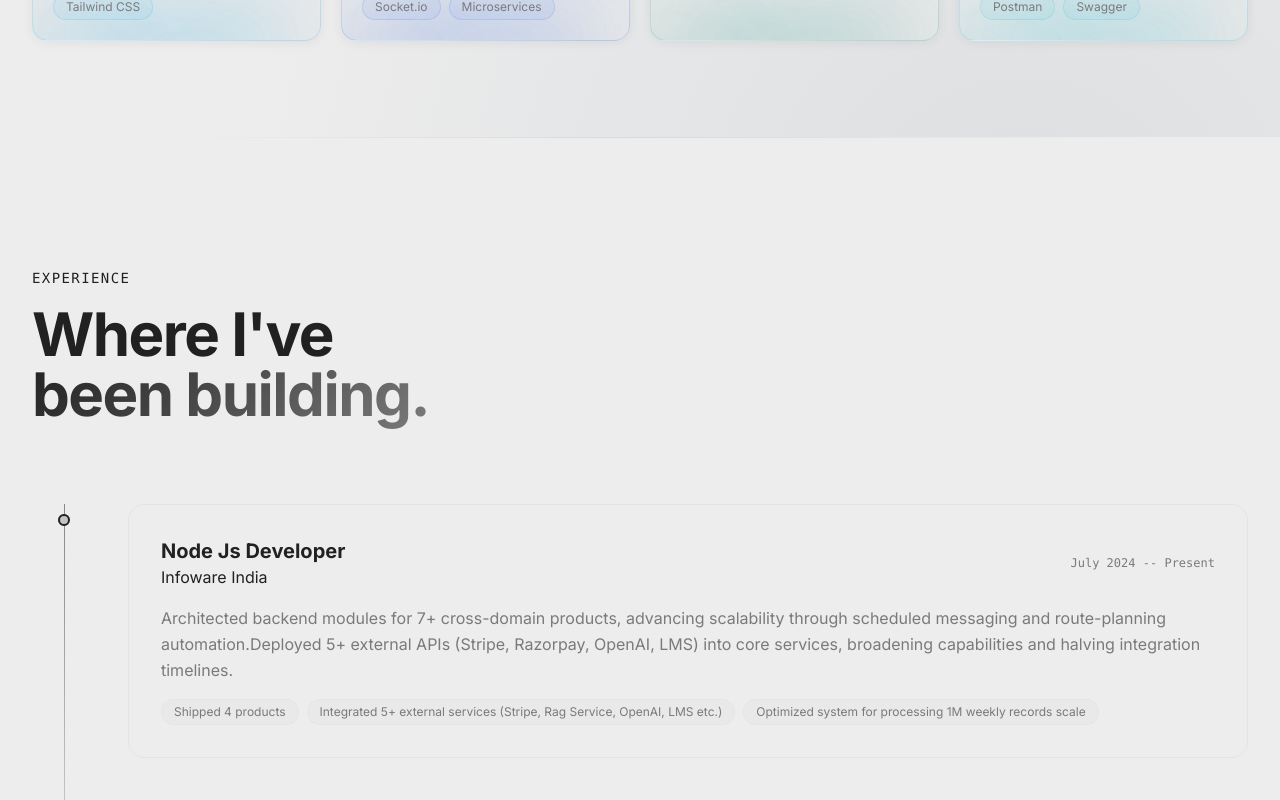
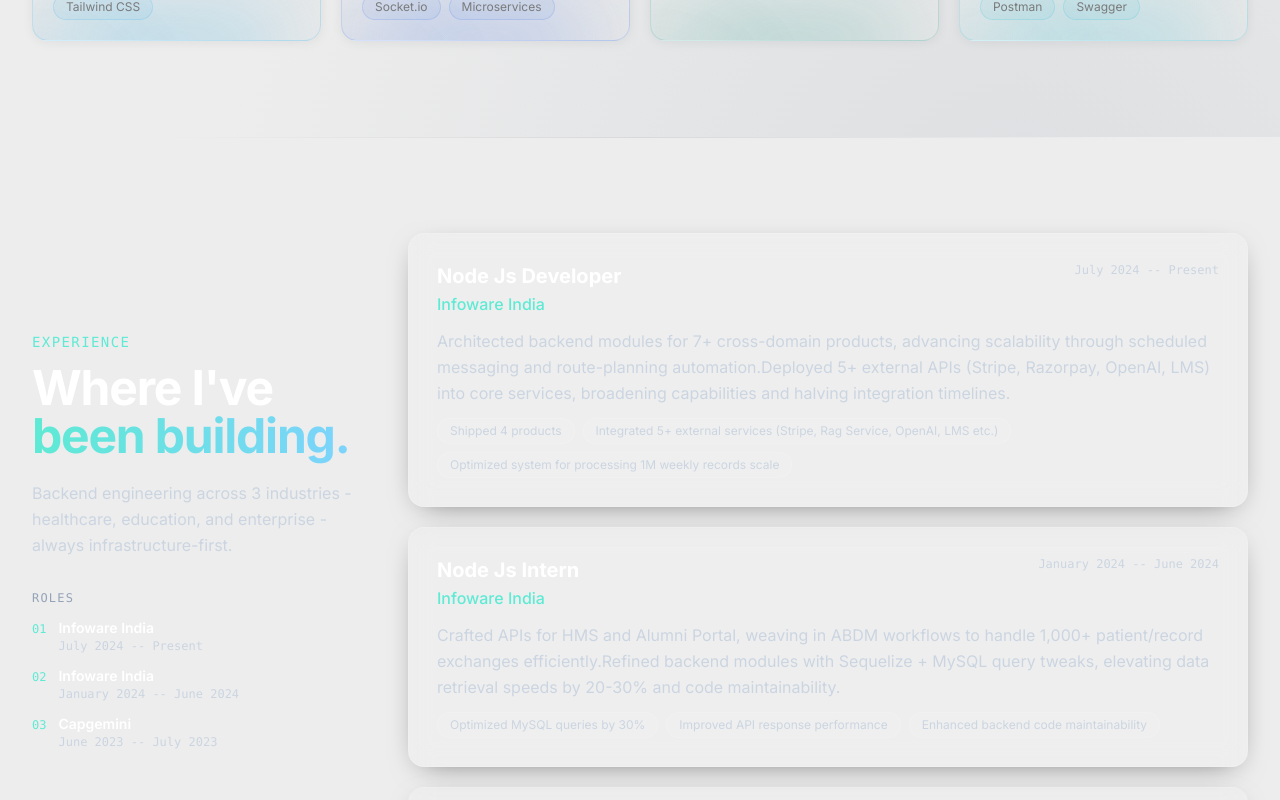
Before and after one commit to Pulakpj9/new-portfolio, a Next.js app: page / in a window 1280 px wide. Shown: the part 2000-2800 px from the top of the page. Built offline with nearby package versions, Linux system fonts and the light colour scheme.

Commit message:
feat: add Experience link to navigation menu

```diff
--- a/components/experience-section.tsx
+++ b/components/experience-section.tsx
@@ -1,5 +1,7 @@
 "use client";
 
+import { useState, useEffect, type ReactNode } from "react";
+import { useTheme } from "next-themes";
 import { useScrollAnimation } from "@/hooks/use-scroll-animation";
 import { cn } from "@/lib/utils";
 
@@ -43,46 +45,90 @@ const experiences = [
 ];
 
 export function ExperienceSection() {
+  const { resolvedTheme } = useTheme();
+  const [isLight, setIsLight] = useState(false);
+  useEffect(() => {
+    setIsLight(resolvedTheme === "light");
+  }, [resolvedTheme]);
   const { ref: headerRef, isVisible: headerVisible } = useScrollAnimation();
 
-  return (
-    <section id="experience" className="scene-experience scene-block relative py-32">
-      {/* Divider */}
-      <div className="pointer-events-none absolute left-1/2 top-0 h-px w-3/4 -translate-x-1/2 bg-gradient-to-r from-transparent via-border to-transparent" />
+  /* Light theme (locked): Moon gradient + Solid card face */
+  const MOON_BG =
+    "radial-gradient(circle at 50% 0%, rgba(148,163,184,0.14), transparent 42%), radial-gradient(circle at 90% 110%, rgba(71,85,105,0.12), transparent 46%), linear-gradient(180deg, hsl(0 0% 93%) 0%, hsl(222 22% 86%) 100%)";
+  const SOLID_CARD_LIGHT =
+    "border-slate-200/80 bg-white shadow-[0_6px_24px_-12px_rgba(15,23,42,0.20)]";
 
-      <div className="mx-auto max-w-7xl px-6 lg:px-8">
-        <div ref={headerRef} className="mb-20">
+  /* Dark theme (locked): scene navy background + Glass card face */
+  const GLASS_CARD_DARK =
+    "bg-white/[0.07] border-white/15 backdrop-blur-md shadow-[0_8px_30px_-14px_rgba(0,0,0,0.6)]";
+
+  const dark = !isLight;
+
+  const faceClass = dark ? GLASS_CARD_DARK : SOLID_CARD_LIGHT;
+  const accent = dark ? "text-teal-300" : "text-slate-700";
+  const caption = dark ? "text-slate-300" : "text-muted-foreground";
+
+  const headerBlock = () => (
+    <div ref={headerRef}>
       <span
         className={cn(
-              "mb-4 inline-block font-mono text-sm uppercase tracking-widest text-primary transition-all duration-700",
-              headerVisible
-                ? "translate-y-0 opacity-100"
-                : "translate-y-4 opacity-0",
+          "mb-3 inline-block font-mono text-sm uppercase tracking-widest transition-all duration-700",
+          dark ? "text-teal-300" : "text-primary",
+          headerVisible ? "translate-y-0 opacity-100" : "translate-y-4 opacity-0",
         )}
       >
         Experience
       </span>
       <h2
         className={cn(
-              "font-display text-4xl font-bold tracking-tight md:text-5xl lg:text-6xl transition-all duration-700 delay-100",
-              headerVisible
-                ? "translate-y-0 opacity-100"
-                : "translate-y-8 opacity-0",
+          "font-display text-3xl font-bold tracking-tight transition-all duration-700 delay-100 md:text-4xl lg:text-5xl",
+          dark ? "text-white" : "text-foreground",
+          headerVisible ? "translate-y-0 opacity-100" : "translate-y-8 opacity-0",
         )}
       >
         Where I&apos;ve <br />
-            <span className="gradient-text">been building.</span>
+        <span className={dark ? "bg-gradient-to-r from-teal-300 to-sky-300 bg-clip-text text-transparent" : "gradient-text"}>been building.</span>
       </h2>
     </div>
+  );
 
-        {/* Timeline */}
-        <div className="relative">
-          {/* Vertical line */}
-          <div className="absolute left-0 top-0 hidden h-full w-px bg-gradient-to-b from-primary/50 via-border to-transparent md:left-8 md:block" />
+  return (
+    <section id="experience" className="scene-experience scene-block relative overflow-hidden py-20 lg:py-24">
+      {/* Light-theme background gradient (dark keeps the scene navy) */}
+      {isLight && (
+        <div className="pointer-events-none absolute inset-0" style={{ backgroundImage: MOON_BG }} />
+      )}
+      {/* Divider */}
+      <div className="pointer-events-none absolute left-1/2 top-0 h-px w-3/4 -translate-x-1/2 bg-gradient-to-r from-transparent via-border to-transparent" />
 
-          <div className="flex flex-col gap-12">
+      <div className="mx-auto max-w-7xl px-6 lg:px-8">
+        {/* Sticky — editorial split: sticky intro + numbered index, cards scroll beside */}
+        <div className="grid gap-10 lg:grid-cols-[auto_1fr] lg:gap-14">
+          <div className="lg:sticky lg:top-24 lg:max-w-xs lg:self-start">
+            {headerBlock()}
+            <p className={cn("mt-5 max-w-sm text-base leading-relaxed", caption)}>
+              Backend engineering across {experiences.length} industries - healthcare, education, and enterprise - always infrastructure-first.
+            </p>
+            <div className="mt-8 hidden lg:block">
+              <p className={cn("font-mono text-xs uppercase tracking-widest", dark ? "text-slate-400" : "text-muted-foreground")}>Roles</p>
+              <ul className="mt-3 flex flex-col gap-3">
                 {experiences.map((exp, i) => (
-              <ExperienceCard key={exp.period} experience={exp} index={i} />
+                  <li key={exp.period} className={cn("flex items-baseline gap-3", dark ? "text-slate-300" : "text-foreground")}>
+                    <span className={cn("font-mono text-xs", dark ? "text-teal-300" : "text-primary")}>0{i + 1}</span>
+                    <div>
+                      <p className={cn("font-display text-sm font-semibold", dark ? "text-white" : "text-foreground")}>{exp.company}</p>
+                      <p className={cn("font-mono text-xs", caption)}>{exp.period}</p>
+                    </div>
+                  </li>
+                ))}
+              </ul>
+            </div>
+          </div>
+          <div className="flex flex-col gap-5">
+            {experiences.map((exp, i) => (
+              <Reveal i={i} key={exp.period}>
+                <CardBody exp={exp} dark={dark} accent={accent} face={faceClass} />
+              </Reveal>
             ))}
           </div>
         </div>
@@ -91,59 +137,58 @@ export function ExperienceSection() {
   );
 }
 
-function ExperienceCard({
-  experience,
-  index,
-}: {
-  experience: (typeof experiences)[0];
-  index: number;
-}) {
+function Reveal({ children, i = 0 }: { children: ReactNode; i?: number }) {
   const { ref, isVisible } = useScrollAnimation();
-
   return (
     <div
       ref={ref}
       className={cn(
-        "group relative grid gap-4 md:grid-cols-[64px_1fr] md:gap-8 transition-all duration-700",
+        "transition-all duration-700",
         isVisible ? "translate-y-0 opacity-100" : "translate-y-8 opacity-0",
       )}
-      style={{ transitionDelay: isVisible ? `${index * 150}ms` : "0ms" }}
+      style={{ transitionDelay: isVisible ? `${i * 110}ms` : "0ms" }}
     >
-      {/* Timeline dot */}
-      <div className="relative hidden md:flex md:justify-center">
-        <div className="absolute top-2 flex h-4 w-4 items-center justify-center">
-          <div className="h-3 w-3 rounded-full border-2 border-primary bg-background transition-all duration-300 group-hover:scale-150 group-hover:bg-primary/20" />
-          <div className="absolute h-3 w-3 animate-ping rounded-full bg-primary opacity-20" />
+      {children}
     </div>
+  );
+}
+
+function CardBody({
+  exp,
+  dark,
+  accent,
+  face,
+}: {
+  exp: (typeof experiences)[0];
+  dark?: boolean;
+  accent?: string;
+  face?: string;
+}) {
+  return (
+    <div
+      className={cn(
+        "rounded-2xl border p-5 transition-all duration-500 hover:-translate-y-0.5 hover:shadow-lg lg:p-7",
+        face,
+      )}
+    >
+      <div className="flex flex-col gap-1.5 sm:flex-row sm:items-start sm:justify-between sm:gap-6">
+        <div>
+          <h3 className={cn("font-display text-xl font-bold", dark ? "text-white" : "text-foreground")}>{exp.role}</h3>
+          <p className={cn("mt-0.5 font-medium", accent)}>{exp.company}</p>
         </div>
-
-      {/* Content */}
-      <div className="rounded-2xl border border-border/50 p-6 transition-all duration-500 hover:border-primary/20 hover:bg-secondary/10 hover:shadow-lg hover:shadow-primary/5 lg:p-8">
-        <div className="flex flex-col gap-1 sm:flex-row sm:items-center sm:justify-between">
-          <div>
-            <h3 className="font-display text-xl font-bold">
-              {experience.role}
-            </h3>
-            <p className="text-primary">{experience.company}</p>
+        <span className={cn("shrink-0 font-mono text-xs", dark ? "text-slate-300" : "text-muted-foreground")}>{exp.period}</span>
       </div>
-          <span className="font-mono text-xs text-muted-foreground">
-            {experience.period}
-          </span>
-        </div>
-        <p className="mt-4 leading-relaxed text-muted-foreground">
-          {experience.description}
-        </p>
-        <div className="mt-4 flex flex-wrap gap-2">
-          {experience.highlights.map((h) => (
+      <p className={cn("mt-3 leading-relaxed", dark ? "text-slate-300" : "text-muted-foreground")}>{exp.description}</p>
+      <div className="mt-3 flex flex-wrap gap-2">
+        {exp.highlights.map((h) => (
           <span
             key={h}
-              className="rounded-full border border-border/30 bg-secondary/30 px-3 py-1 text-xs text-muted-foreground transition-colors duration-300 group-hover:border-primary/20 group-hover:text-foreground"
+            className={cn("rounded-full border px-3 py-1 text-xs transition-colors duration-300", dark ? "border-white/15 bg-white/5 text-slate-300 hover:border-teal-300/40 hover:text-white" : "border-border/30 bg-secondary/30 text-muted-foreground hover:border-primary/20 hover:text-foreground")}
           >
             {h}
           </span>
         ))}
       </div>
     </div>
-    </div>
   );
 }
--- a/components/navigation.tsx
+++ b/components/navigation.tsx
@@ -7,6 +7,7 @@ import { ThemeToggle } from "@/components/theme-toggle"
 
 const navLinks = [
   { label: "About", href: "#about" },
+  { label: "Experience", href: "#experience" },
   { label: "Work", href: "#projects" },
   { label: "Case Studies", href: "#case-studies" },
   { label: "Contact", href: "#contact" },
```
Lines whose indentation alone changed are shown as unchanged.
